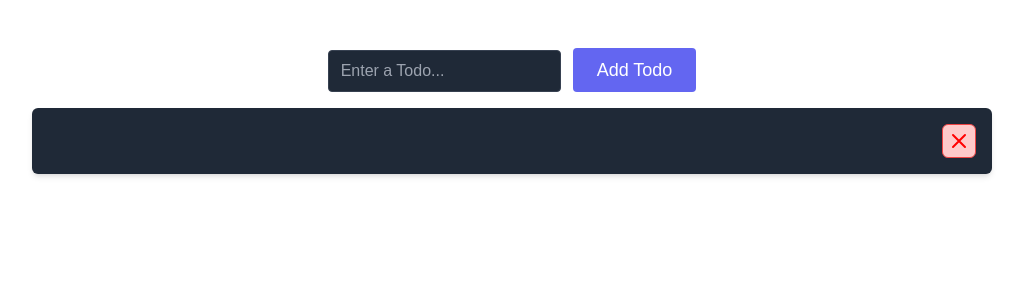
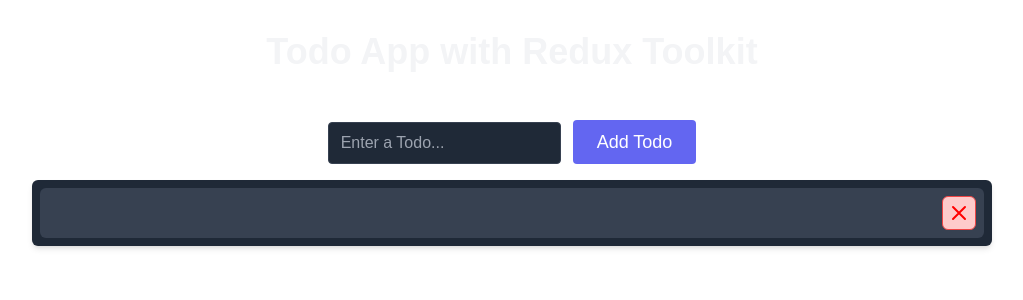
Before and after one commit to Moreshwar-wagh/redux-toolkit-todo, a Next.js app: page / in a window 1280 px wide. Shown: the top 300 px of the page, without its empty margins (128-1151 px from the left). Built offline with nearby package versions, Linux system fonts and the light colour scheme.

Commit message:
Add header and improve Todos component styling

```diff
--- a/src/app/page.js
+++ b/src/app/page.js
@@ -7,6 +7,9 @@ import store from "../app/store";
 export default function Home() {
   return (
     <Provider store={store}>
+      <h1 className="text-4xl font-bold text-center mt-8 text-gray-100">
+        Todo App with Redux Toolkit
+      </h1>
       <AddTodo />
       <Todos />
     </Provider>
--- a/src/components/Todos.jsx
+++ b/src/components/Todos.jsx
@@ -3,16 +3,17 @@ import { useDispatch, useSelector } from "react-redux";
 
 export const Todos = () => {
   const todos = useSelector((state) => state.todos);
+  const check = useSelector((state) => state);
   const dispatch = useDispatch();
 
   return (
     <div className="flex flex-col items-center justify-center">
-      <div className="flex flex-col gap-2 p-2 w-3/4 bg-gray-800 rounded-md shadow-md mt-4">
+      <div className="flex flex-col gap-2 p-2 w-3/4 bg-gray-800 rounded-md shadow-md mt-4 mb-4">
         {todos &&
           todos.map((todo) => (
             <div
               key={todo.id}
-              className="flex items-center justify-between p-2"
+              className="flex items-center justify-between p-2 gap-2 bg-gray-700 rounded-md"
             >
               <span className="text-lg font-semibold text-gray-100 break-words w-3/4 sm:w-4/5">
                 {todo.text}
```
